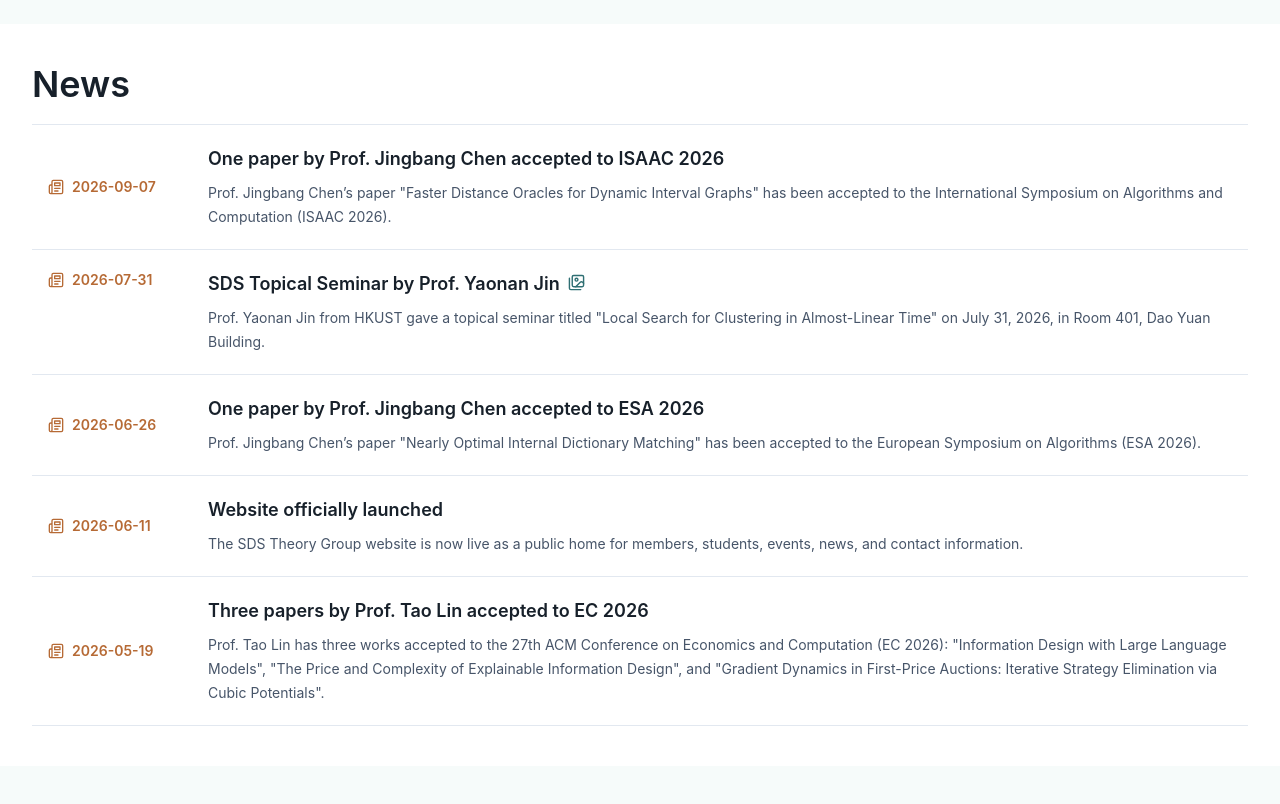
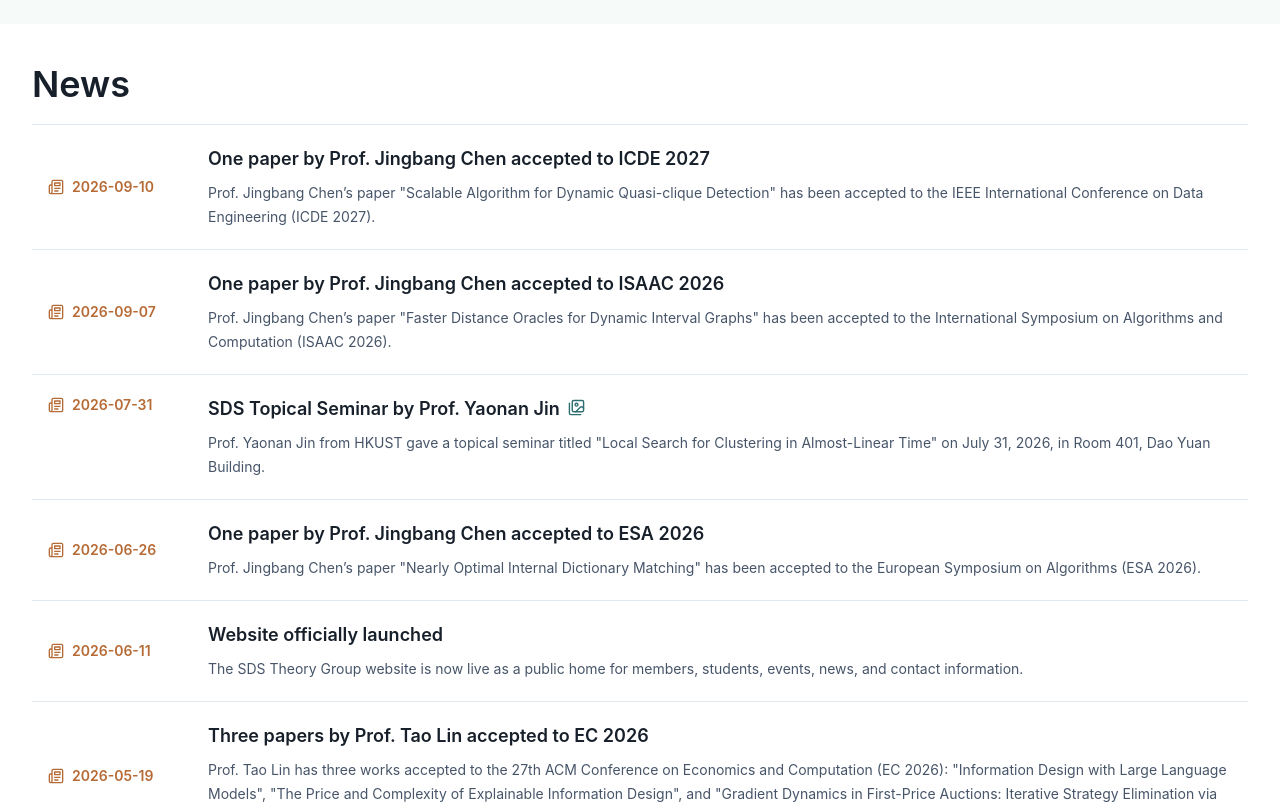
Before and after one commit to sds-theory/sds-theory.github.io, a React (Vite) app: page / in a window 1280 px wide. Shown: the part 1680-2484 px from the top of the page. Built offline with nearby package versions, Linux system fonts and the light colour scheme.

Commit message:
Add ICDE 2027 news and retain news archive

```diff
--- a/src/data/site.ts
+++ b/src/data/site.ts
@@ -831,6 +831,17 @@ export const eventTracks: CollaborationItem[] = [
 
 export const news: NewsItem[] = [
   {
+    date: '2026-09-10',
+    title: {
+      en: 'One paper by Prof. Jingbang Chen accepted to ICDE 2027',
+      zh: '陈靖邦教授一篇论文被 ICDE 2027 录用',
+    },
+    summary: {
+      en: 'Prof. Jingbang Chen’s paper "Scalable Algorithm for Dynamic Quasi-clique Detection" has been accepted to the IEEE International Conference on Data Engineering (ICDE 2027).',
+      zh: '陈靖邦教授一篇论文《Scalable Algorithm for Dynamic Quasi-clique Detection》被 IEEE International Conference on Data Engineering (ICDE 2027) 录用。',
+    },
+  },
+  {
     date: '2026-09-07',
     title: {
       en: 'One paper by Prof. Jingbang Chen accepted to ISAAC 2026',
--- a/src/pages/Home.tsx
+++ b/src/pages/Home.tsx
@@ -126,7 +126,6 @@ export function Home() {
     ? ['SDS', '理论研究组']
     : ['SDS', 'Theory Group'];
   const subtitleLines = textOf(site.tagline, i18n.language).split(' for ');
-  const recentNews = news.slice(0, 5);
 
   useEffect(() => {
     if (!isSdsModalOpen) {
@@ -377,7 +376,7 @@ export function Home() {
         <div className="mx-auto max-w-7xl px-4 py-10 sm:px-6 lg:px-8">
           <h2 className="text-3xl font-semibold text-ink sm:text-4xl">{t('home.newsTitle')}</h2>
           <div className="mt-5 border-y border-slate-200">
-            {recentNews.map((item, index) => {
+            {news.map((item, index) => {
               const imageHref = item.image ? `${import.meta.env.BASE_URL}${item.image}` : undefined;
               const newsTitle = textOf(item.title, i18n.language);
               const newsImageAlt = item.imageAlt ? textOf(item.imageAlt, i18n.language) : newsTitle;
```
